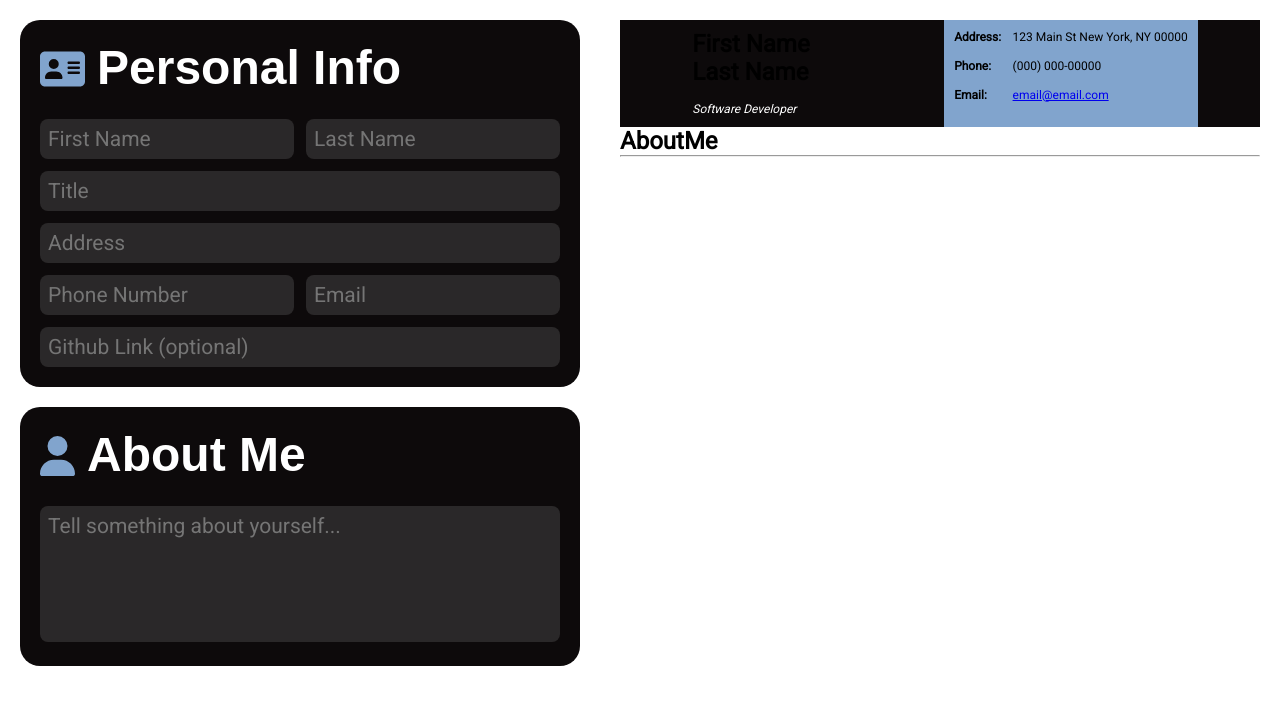
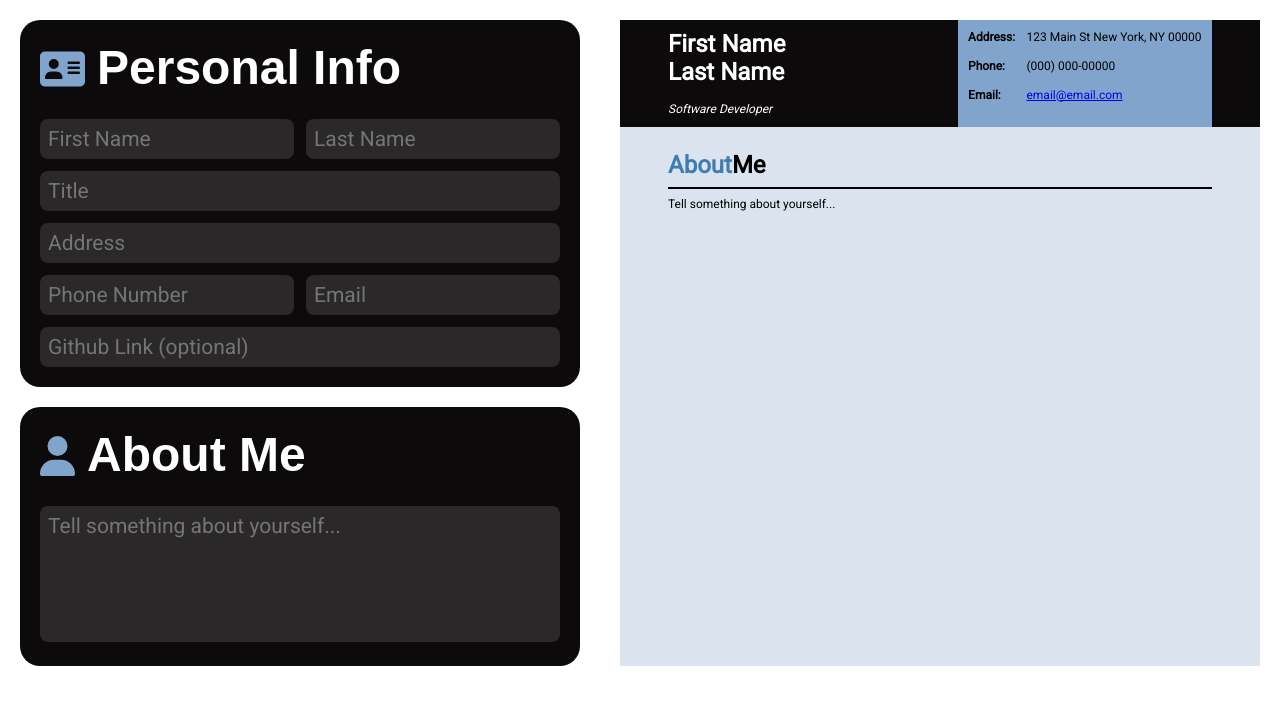
Before and after one commit to Afer1991/cv-application, a React (Vite) app: page / in a window 1280 px wide. Shown: the top 704 px of the page. Built offline with nearby package versions, Linux system fonts and the light colour scheme; a web font is replaced by a local one.

Commit message:
Adjust style

```diff
--- a/src/App.jsx
+++ b/src/App.jsx
@@ -41,7 +41,7 @@ function App() {
 
   return (
     <>
-      <section className="CV-builder">
+      <section className="CVBuilder">
         <PersonalInfo
           updateFirstName={firstNameChange}
           updateLastName={lastNameChange}
@@ -73,11 +73,11 @@ function App() {
             }
           </div>
         </div>
-        <div class="about-me">
+        <div className="aboutMe">
           <h1>About<span>Me</span></h1>
           <hr />
           <div>
-            <p></p>
+            <p>Tell something about yourself...</p>
           </div>
         </div>
       </section>
--- a/src/index.css
+++ b/src/index.css
@@ -8,22 +8,25 @@
   margin: 1.25rem;
   font-family: "Roboto", sans-serif;
   min-width: 50%;
+  background: #DBE4EE;
 }
 
 .info {
   background-color: #0D0A0B;
   display: flex;
-  justify-content: space-around;
+  justify-content: space-between;
+  padding: 0 1.5rem;
 }
 
 .name {
-  padding: .65rem;
+  padding: .65rem 0;
 }
 
 .name h1 {
   margin: 0;
   font-family: "Roboto", sans-serif;
   font-size: .75rem;
+  color: #FFF;
 }
 
 .name p {
@@ -51,31 +54,57 @@ a:visited {
   color: rgb(0, 0, 238);
 }
 
+.aboutMe {
+  padding: 1.5rem;
+}
+
+.aboutMe h1 {
+  color: #3E7CB1;
+  font-weight: bolder;
+  margin-bottom: .5rem;
+  font-size: .75rem;
+}
+
+.aboutMe span {
+  color: #000;
+}
+
+hr {
+  margin-bottom: .5rem;
+  border: 1px solid #000;
+}
+
+.aboutMe p {
+  font-size: .5rem;
+}
+
 @media (min-width: 375px) {
-  .name h1 {
-    font-size: 1rem;
+  .name h1, .aboutMe h1 {
+    font-size: .9rem;
   }
 
-  .name p {
+  .name p, .aboutMe p, .contactInfo > * {
     font-size: .65rem;
   }
 
-  .contactInfo > * {
-    font-size: .65rem;
+  .info, .aboutMe {
+    padding-left: 1.75rem;
+    padding-right: 1.75rem;
   }
 }
 
 @media (min-width: 525px) {
-  .name h1 {
+  .name h1, .aboutMe h1 {
     font-size: 1.5rem;
   }
 
-  .name p {
+  .name p, .aboutMe p, .contactInfo > * {
     font-size: .75rem;
   }
 
-  .contactInfo > * {
-    font-size: .75rem;
+  .info, .aboutMe {
+    padding-left: 2rem;
+    padding-right: 2rem;
   }
 }
 
@@ -84,29 +113,26 @@ a:visited {
     display: flex;
   }
 
-  .name h1 {
+  .name h1, .aboutMe h1 {
     font-size: 1rem;
   }
 
-  .name p {
-    font-size: .65rem;
-  }
-
-  .contactInfo > * {
+  .name p, .aboutMe p, .contactInfo > * {
     font-size: .65rem;
   }
 }
 
 @media (min-width: 925px) {
-  .name h1 {
+  .name h1, .aboutMe h1 {
     font-size: 1.5rem;
   }
 
-  .name p {
+  .name p, .aboutMe p, .contactInfo > * {
     font-size: .75rem;
   }
 
-  .contactInfo > * {
-    font-size: .75rem;
+  .info, .aboutMe {
+    padding-left: 3rem;
+    padding-right: 3rem;
   }
 }
```
